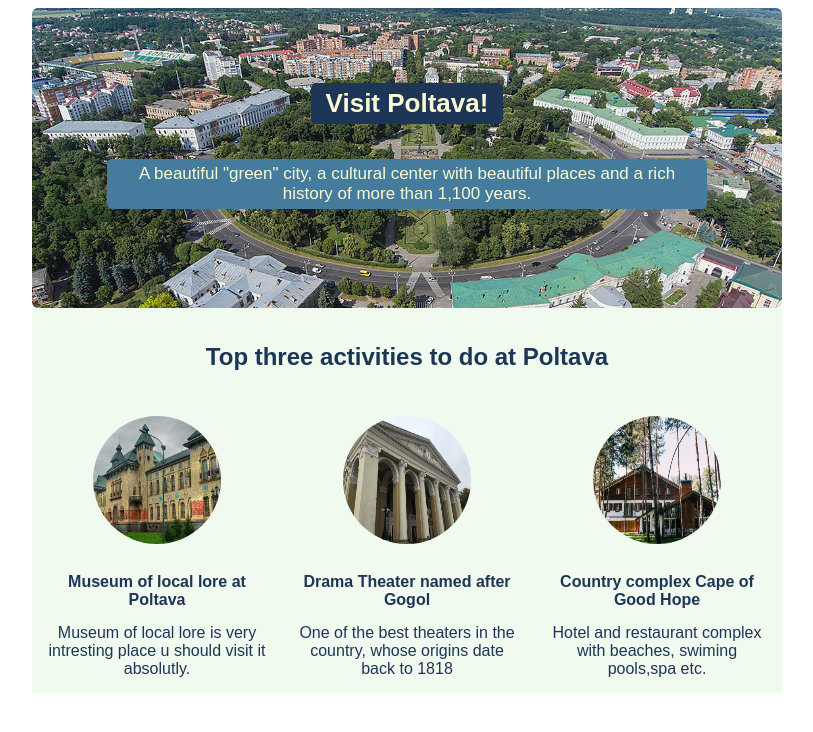
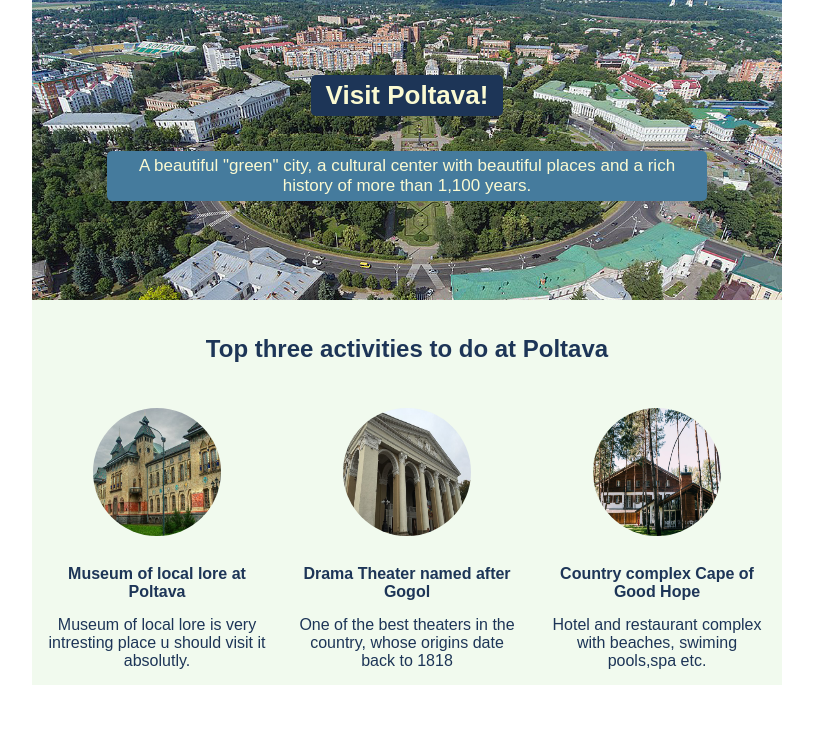
Before and after one commit to CoderAtH0me/pltv, a plain HTML site: page index.html in a window 1280 px wide. Shown: the top 732 px of the page, without its empty margins (233-1046 px from the left). Drawn offline with Linux system fonts and the light colour scheme; a web font is replaced by a local one.

Commit message:
Update style.css

```diff
--- a/style.css
+++ b/style.css
@@ -7,12 +7,11 @@ body {
   display: flex;
   flex-direction: column;
   background-image: url("images/hero-photo.jpg");
-  border-radius: 6px;
   max-width: 600px;
   height: auto;
   min-height: 300px;
   background-size: cover;
-  margin: 8px auto 0px;
+  margin: 0px auto;
   padding: 0 75px;
   color: lightgoldenrodyellow;
 }
@@ -88,7 +87,7 @@ p {
   max-width: 400px;
   background-color: #a8dadc;
   border-radius: 5px;
-  box-shadow: 0px 6px 0px #1d3557;
+  box-shadow: 0px 10px 0px #1d3557;
   color: #1d3557;
 }
 #guide-photo {
```
